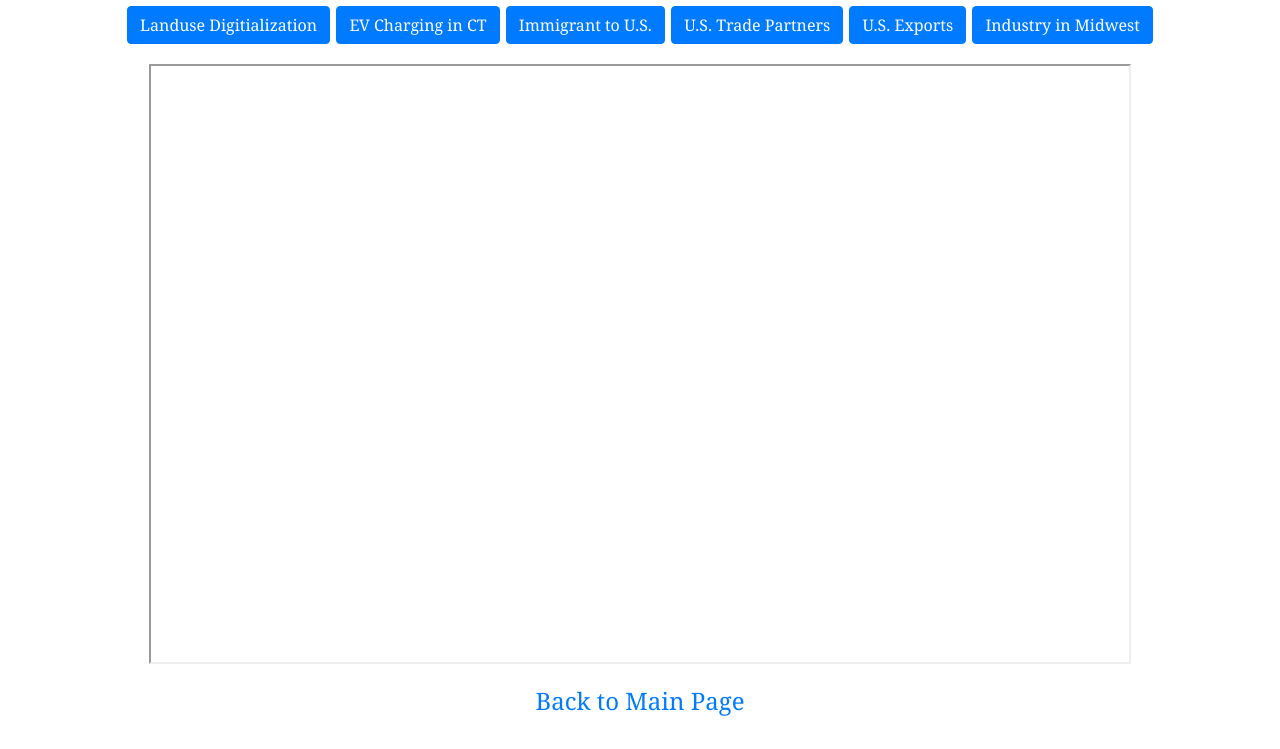
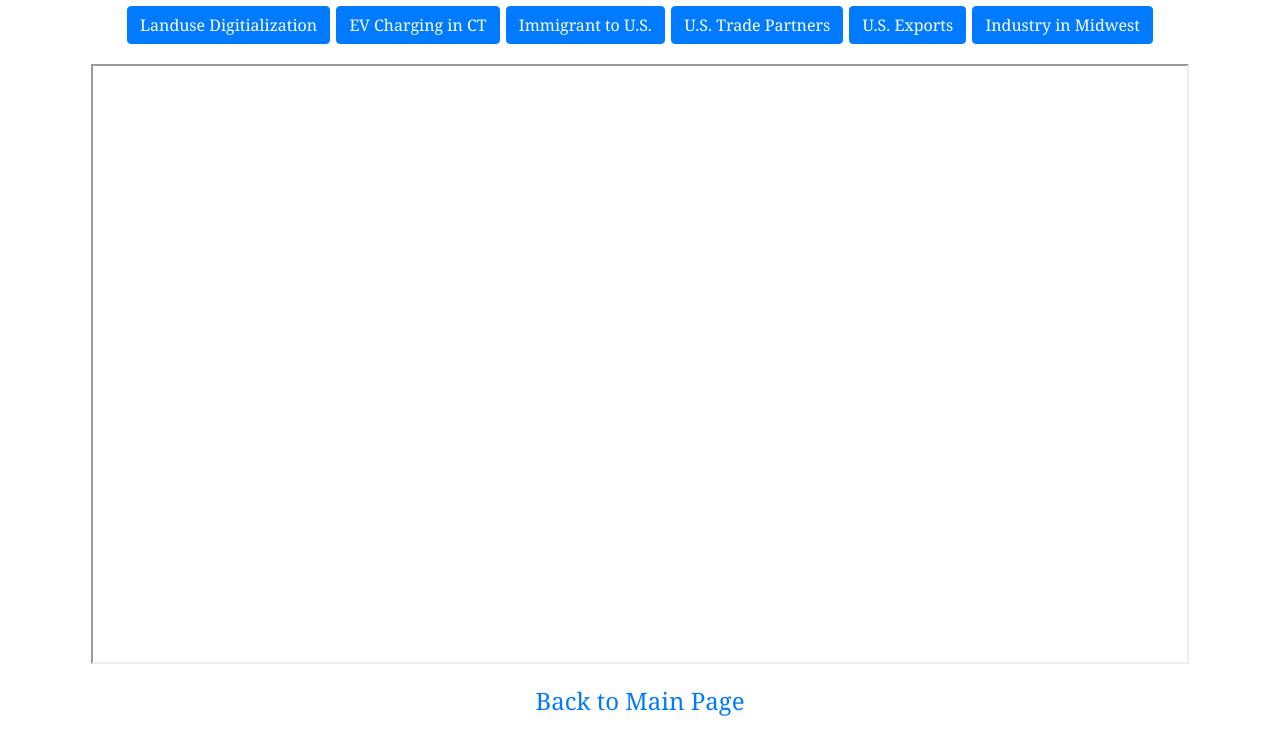
Before and after one commit to Chen2023-UW/Web-Portfolio, a plain HTML site: page pageC.html in a window 1280 px wide. Shown: the part 172-921 px from the top of the page. Drawn offline with Linux system fonts and the light colour scheme.

Commit message:
web view edit

```diff
--- a/pageC.html
+++ b/pageC.html
@@ -2,7 +2,7 @@
 <html lang="en">
 <head>
 <meta charset="UTF-8">
-<meta name="viewport" content="width=device-width, initial-scale=1.0">
+<meta name="viewport" content="width=device-width, initial-scale=0.8">
 <title>Work C</title>
 <!-- Include Bootstrap CSS -->
 <link rel="stylesheet" href="css/bootstrap.min.css">
@@ -33,7 +33,7 @@
           </div>
 
         <div class="frame">
-            <iframe id="pdfPreviewA" width="85%" height="600px"></iframe>
+            <iframe id="pdfPreviewA" width="95%" height="600px"></iframe>
         </div>
 
   </div>
```
Also changed, not shown: index.html (+1 -1 lines), pageA.html (+1 -1 lines), pageB.html (+2 -2 lines).
